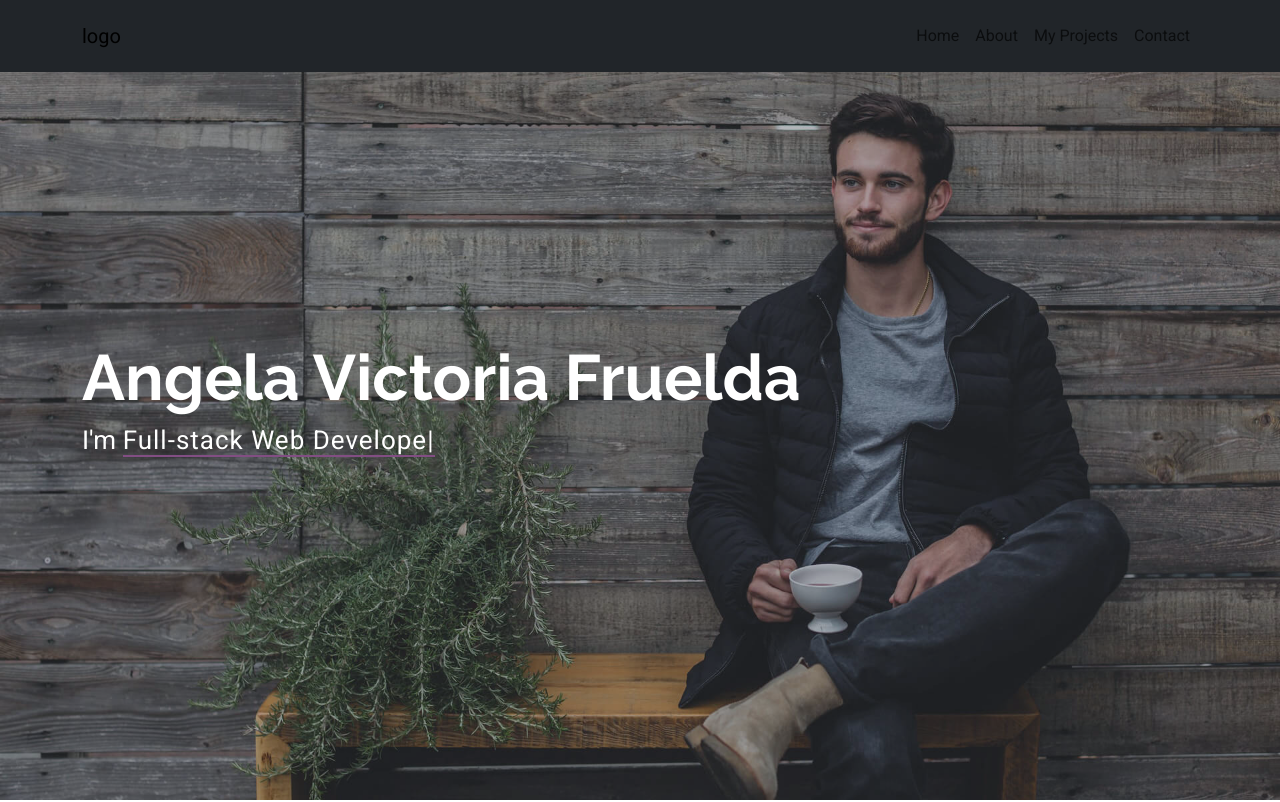
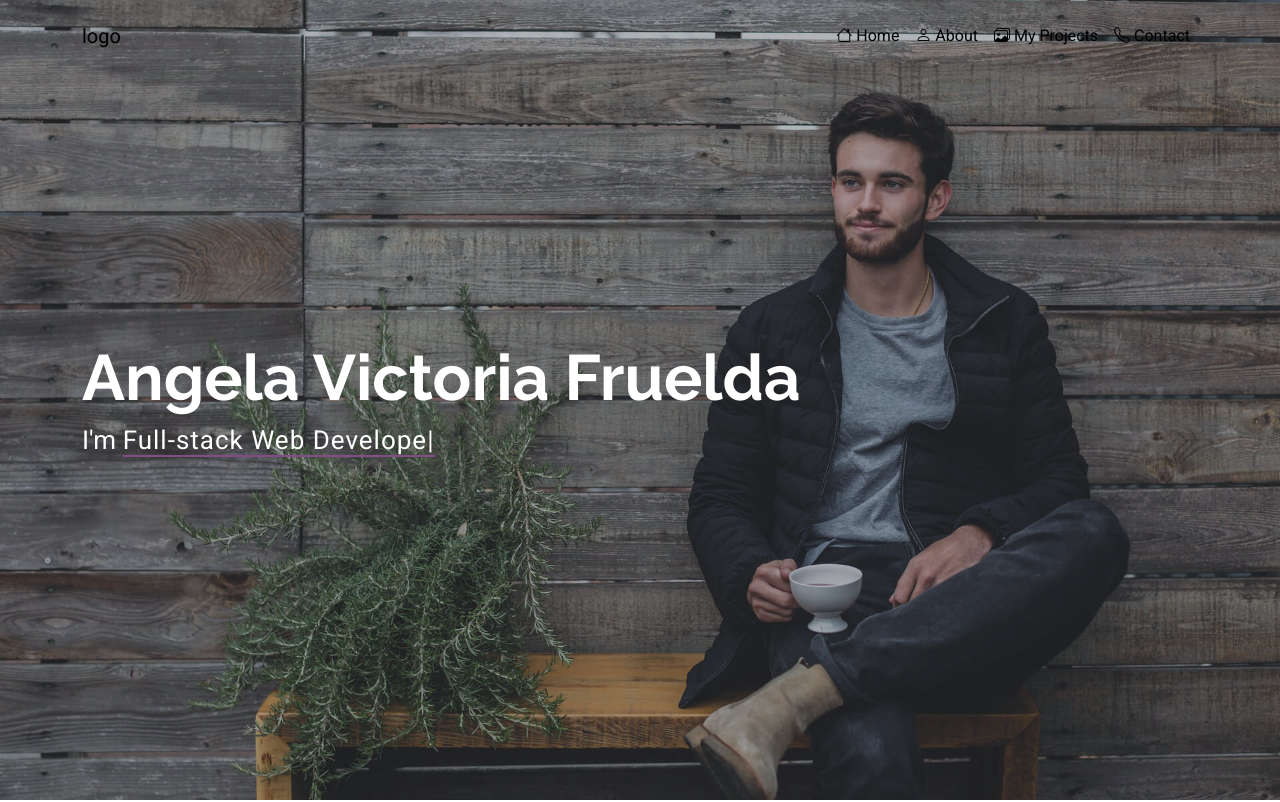
Before and after one commit to anggeching/BuildTech, a plain HTML site: page index.html in a window 1280 px wide. Shown: the top 802 px of the page. Drawn offline with Linux system fonts and the light colour scheme.

Commit message:
Update index.html

```diff
--- a/index.html
+++ b/index.html
@@ -32,7 +32,7 @@
 <body class="index-page">
 
       <!-- Navbar -->
-      <nav class="navbar fixed-top navbar-expand-lg bg-dark py-3">
+      <nav class="navbar fixed-top navbar-expand-lg light-background py-3">
         <div class="container">
             <a href="#" class="navbar-brand" id="Home">logo</a>
 
@@ -42,24 +42,16 @@
 
             <div class="collapse navbar-collapse" id="navmenu">
                 <ul class="navbar-nav ms-auto">
-                    <li class="nav-item">
-                        <a href="#hero" class="nav-link">Home</a>
-                    </li>
-                    <li class="nav-item">
-                        <a href="#about" class="nav-link">About</a>
-                    </li>
-                    <li class="nav-item">
-                        <a href="#projects" class="nav-link">My Projects</a>
-                    </li>
-                    <li class="nav-item">
-                        <a href="#contact" class="nav-link">Contact</a>
-                    </li>
+
+                  <li class="nav-item"><a href="#hero" class="active nav-link bi bi-house navicon"> Home</a></li>
+                  <li class="nav-item"><a href="#about" class="active nav-link bi bi-person navicon"> About</a></li>
+                  <li class="nav-item"><a href="#projects" class="active nav-link bi bi-images navicon"> My Projects</a></li>
+                  <li class="nav-item"><a href="#contact" class="active nav-link bi bi-telephone navicon"> Contact</a></li>
+
                 </ul>
             </div>
         </div>
     </nav>
-
-
 
   <main class="main">
 
@@ -73,7 +65,8 @@
         <p>I'm <span class="typed" data-typed-items="Front-end Developer, Full-stack Web Developer, UI/UX Enthusiast, Generative AI Explorer">Front-end Developer</span><span class="typed-cursor typed-cursor--blink" aria-hidden="true"></span><span class="typed-cursor typed-cursor--blink" aria-hidden="true"></span></p>
       </div>
 
-    </section><!-- /Hero Section -->
+    </section>
+    <!-- /Hero Section -->
 
     <!-- About Section -->
     <section id="about" class="about section">
@@ -124,7 +117,8 @@
 
       </div>
 
-    </section><!-- /About Section -->
+    </section>
+    <!-- /About Section -->
 
     <!-- Stats Section -->
     <section id="stats" class="stats section">
```
